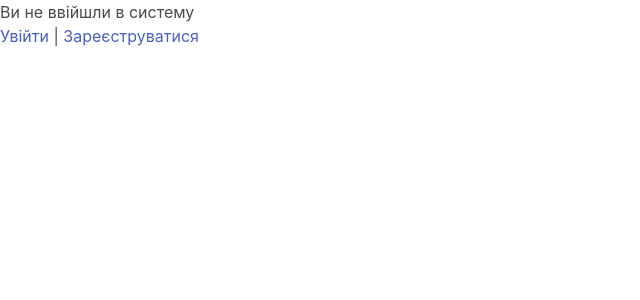
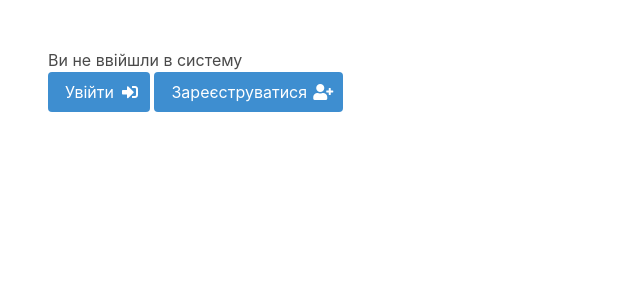
Before and after one commit to divdefwork/django-custom-user-model, a Django app: page / in a window 1280 px wide. Shown: the top 300 px of the page, without its empty margins (0-640 px from the left). Run offline with Django 4.2, Linux system fonts and the light colour scheme.

Commit message:
design start

```diff
--- a/templates/base.html
+++ b/templates/base.html
@@ -5,14 +5,19 @@
         <meta name="viewport" content="width=device-width, initial-scale=1">
 
         <link rel="stylesheet" href="https://cdn.jsdelivr.net/npm/bulma@0.9.3/css/bulma.min.css">
+        <link href="https://cdnjs.cloudflare.com/ajax/libs/font-awesome/5.15.4/css/all.min.css" rel="stylesheet">
 
-        <title>Authentication system</title>
+        {% block ti %}{% endblock ti %}
 
     </head>
 
     <body>
-        {% block content %}
-        {% endblock content %}
+
+        <section class="section">
+            {% block content %}
+            {% endblock content %}
+        </section>
+
 
     </body>
 
--- a/templates/home.html
+++ b/templates/home.html
@@ -4,17 +4,27 @@
     {% if user.is_authenticated %}
         Ви ввійшли в систему {{ user.username }}!
         <p>
-            <a href="{% url 'accounts:logout' %}">
-                Вийти
+            <a href="{% url 'accounts:logout' %}" class="button is-info is-small">
+                <span class="icon">
+                    <i class="fas fa-sign-out-alt"></i>
+                </span>
+                <span>Вийти</span>
+
             </a>
         </p>
     {% else %}
         <p>Ви не ввійшли в систему</p>
-        <a href="{% url 'accounts:login' %}">
-            Увійти
-        </a> |
-        <a href="{% url 'accounts:signup' %}">
-            Зареєструватися
+        <a href="{% url 'accounts:login' %}" class="button is-info">
+            <span>Увійти</span>
+            <span class="icon">
+                <i class="fas fa-sign-in-alt"></i>
+            </span>
+        </a>
+        <a href="{% url 'accounts:signup' %}" class="button is-info">
+            <span>Зареєструватися</span>
+            <span class="icon">
+                <i class="fas fa-user-plus"></i>
+            </span>
         </a>
     {% endif %}
 {% endblock %}
```
Also changed, not shown: templates/accounts/login.html (+21 -3 lines), templates/accounts/signup.html (+16 -6 lines).
